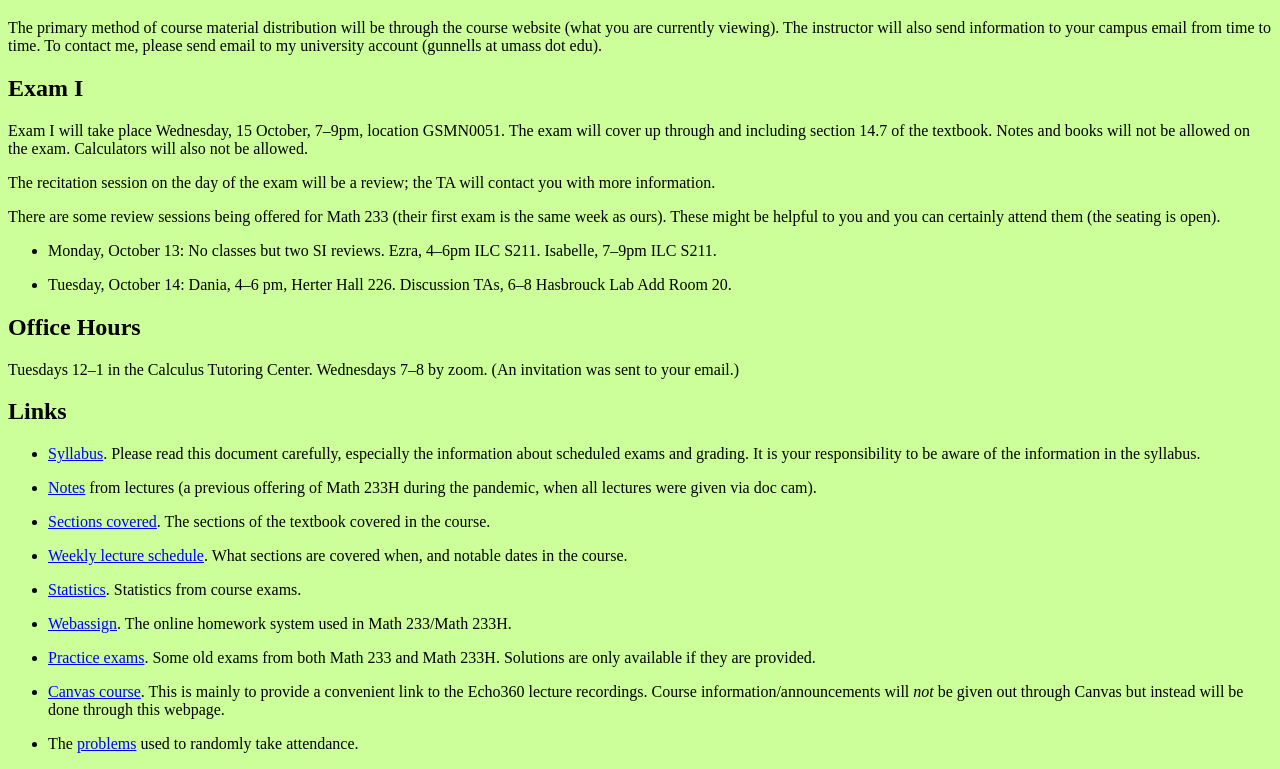
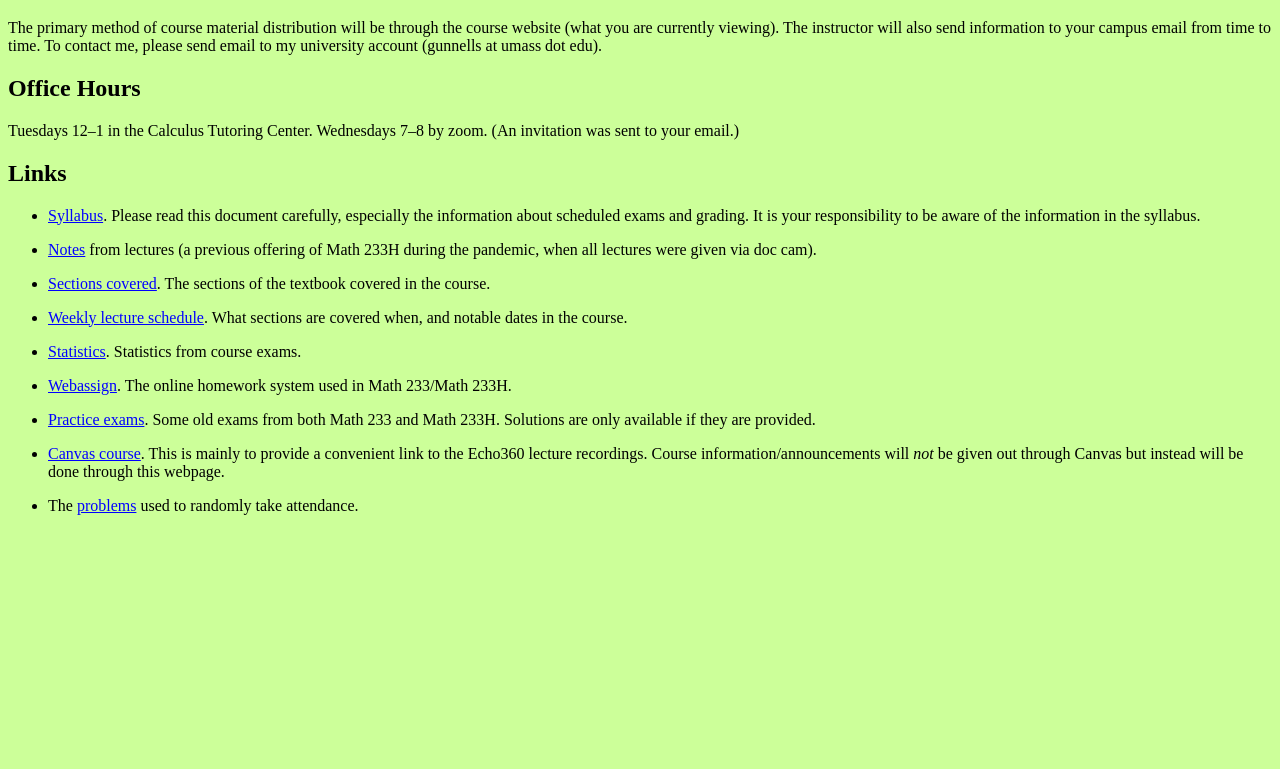
Before and after one commit to gunnells/gunnells.github.io, a plain HTML site: page calc/calc.html in a window 1280 px wide. Shown: the part 61-830 px from the top of the page. After the commit the page ends 800 px from the top, so only its background shows below. Drawn offline with Linux system fonts and the light colour scheme.

Commit message:
after exam 1

```diff
--- a/calc/calc.html
+++ b/calc/calc.html
@@ -14,27 +14,6 @@ course website (what you are currently viewing). The instructor will
 also send information to your campus email from time to time. To
 contact me, please send email to my university account (gunnells
 at umass dot edu).</p>
-
-<h2 id="exami">Exam I</h2>
-
-<p>Exam I will take place Wednesday, 15 October, 7&#8211;9pm, location
-GSMN0051. The exam will cover up through and including section 14.7 of
-the textbook. Notes and books will not be allowed on the exam.
-Calculators will also not be allowed.</p>
-
-<p>The recitation session on the day of the exam will be a
-review; the TA will contact you with more information.</p>
-
-<p>There are some review sessions being offered for Math 233 (their first
-exam is the same week as ours). These might be helpful to you and you
-can certainly attend them (the seating is open).</p>
-
-<ul>
-<li><p>Monday, October 13: No classes but two SI reviews. Ezra, 4&#8211;6pm ILC
-S211. Isabelle, 7&#8211;9pm ILC S211.</p></li>
-<li><p>Tuesday, October 14: Dania, 4&#8211;6 pm, Herter Hall 226. Discussion TAs,
-6&#8211;8 Hasbrouck Lab Add Room 20.</p></li>
-</ul>
 
 <h2 id="officehours">Office Hours</h2>
 
```
Also changed, not shown: calc/calc_lectures.html (+1 -1 lines), calc/calc_stats.html (+8 -1 lines), comb/comb.html (+0 -11 lines), comb/comb_exams.html (+6 -1 lines), comb/comb_lectures.html (+1 -1 lines), 4 other files.
